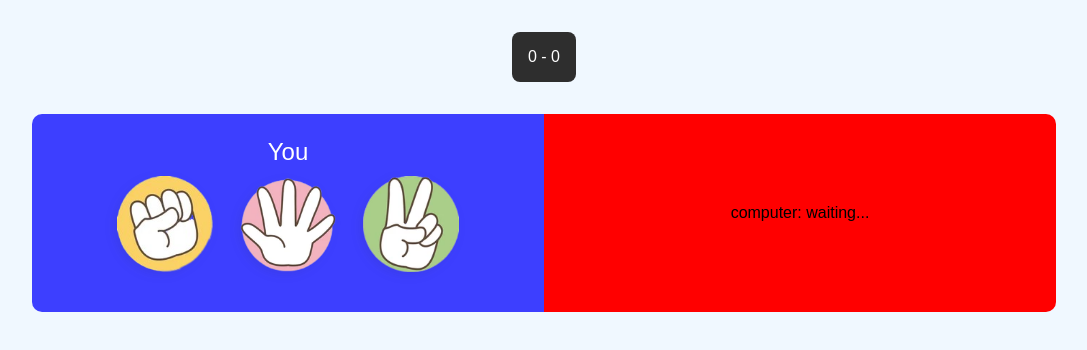
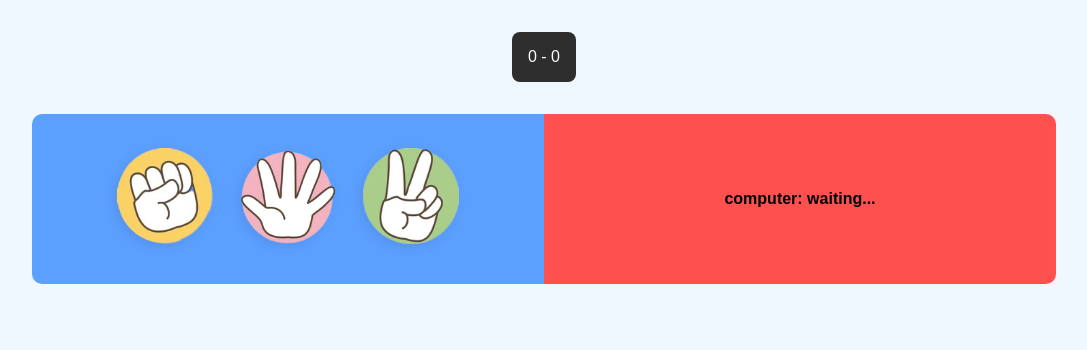
Before and after one commit to AliHamza16/rock-paper-scissors, a plain HTML site: page index.html in a window 1280 px wide. Shown: the whole page, without its empty margins (96-1183 px from the left). Drawn offline with Linux system fonts and the light colour scheme.

Commit message:
change page design

```diff
--- a/index.html
+++ b/index.html
@@ -11,7 +11,6 @@
             <div id="score-table">0 - 0</div>
             <div class="game-area">
                 <div class="you">
-                    <span>You</span>
                     <div class="choices">
                         <img
                             class="choice"
--- a/index.js
+++ b/index.js
@@ -14,7 +14,7 @@ choices.forEach((c) => {
     document.getElementById(c).addEventListener('click', () => {
         const x = getComputerChoice(games);
         const winner = getWinner(c, x);
-        computer.innerText = `computer: ${x}`;
+        computer.innerText = x;
         setTimeout(() => {
             computer.innerText = 'computer: waiting...';
         }, 1000);
--- a/style.css
+++ b/style.css
@@ -29,7 +29,7 @@
 }
 
 .game-area .you {
-    background-color: rgba(0, 0, 255, 0.744);
+    background-color: rgb(91, 159, 255);
     width: 50%;
     padding: 1em;
     font-size: 18pt;
@@ -42,13 +42,14 @@
     border-bottom-left-radius: 10px;
 }
 .game-area .computer {
-    background-color: rgb(255, 0, 0);
+    background-color: rgb(255, 80, 80);
     width: 50%;
     display: flex;
     justify-content: center;
     align-items: center;
     border-top-right-radius: 10px;
     border-bottom-right-radius: 10px;
+    font-weight: bold;
 }
 
 .choice {
@@ -62,6 +63,10 @@
 }
 
 .choice:hover {
-    filter: drop-shadow(-3px 3px 3px rgba(28, 28, 37, 0.6));
     transform: translateY(-3px);
 }
+
+img {
+    user-select: none;
+    -webkit-user-drag: none;
+}
```
